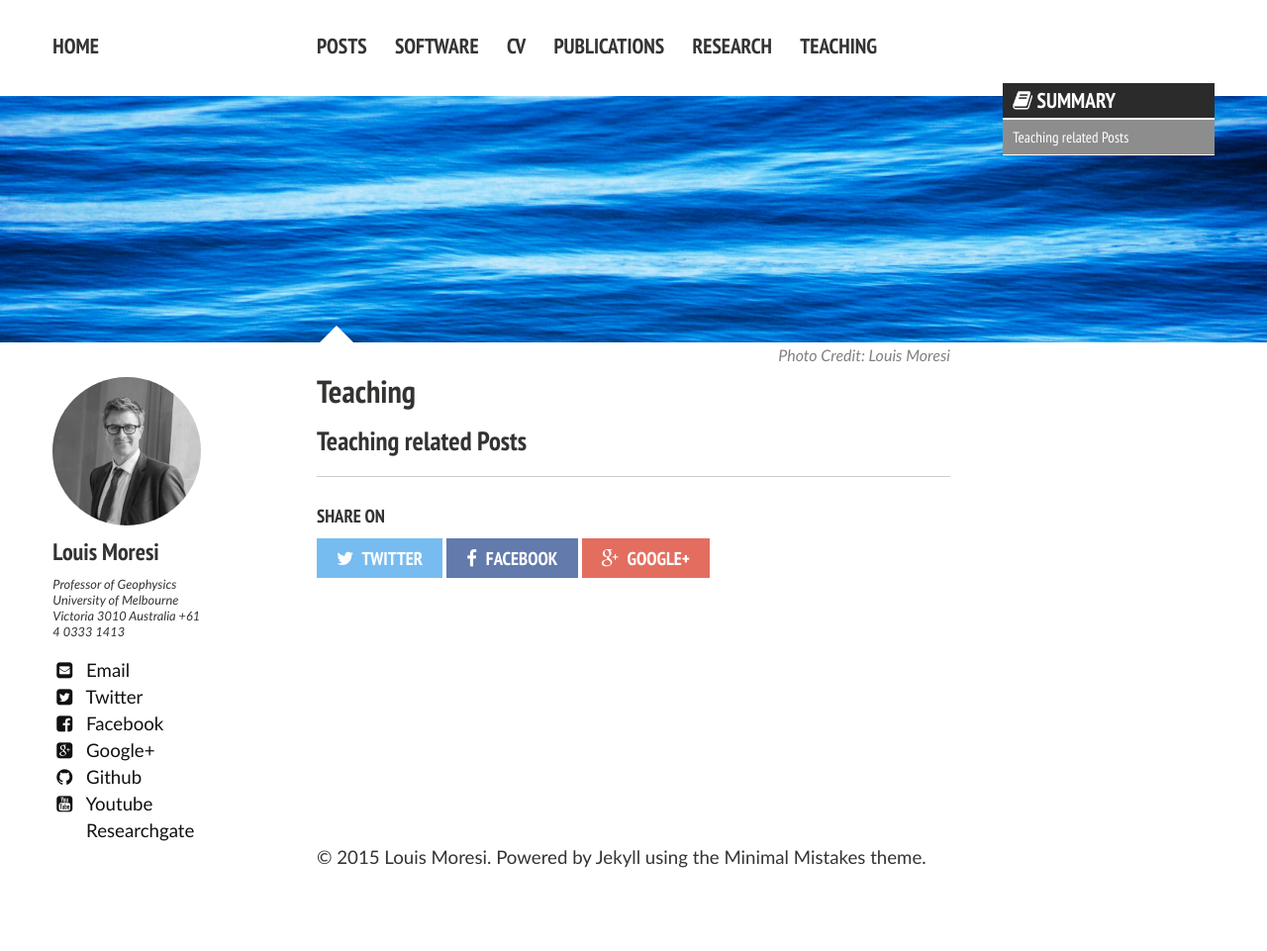
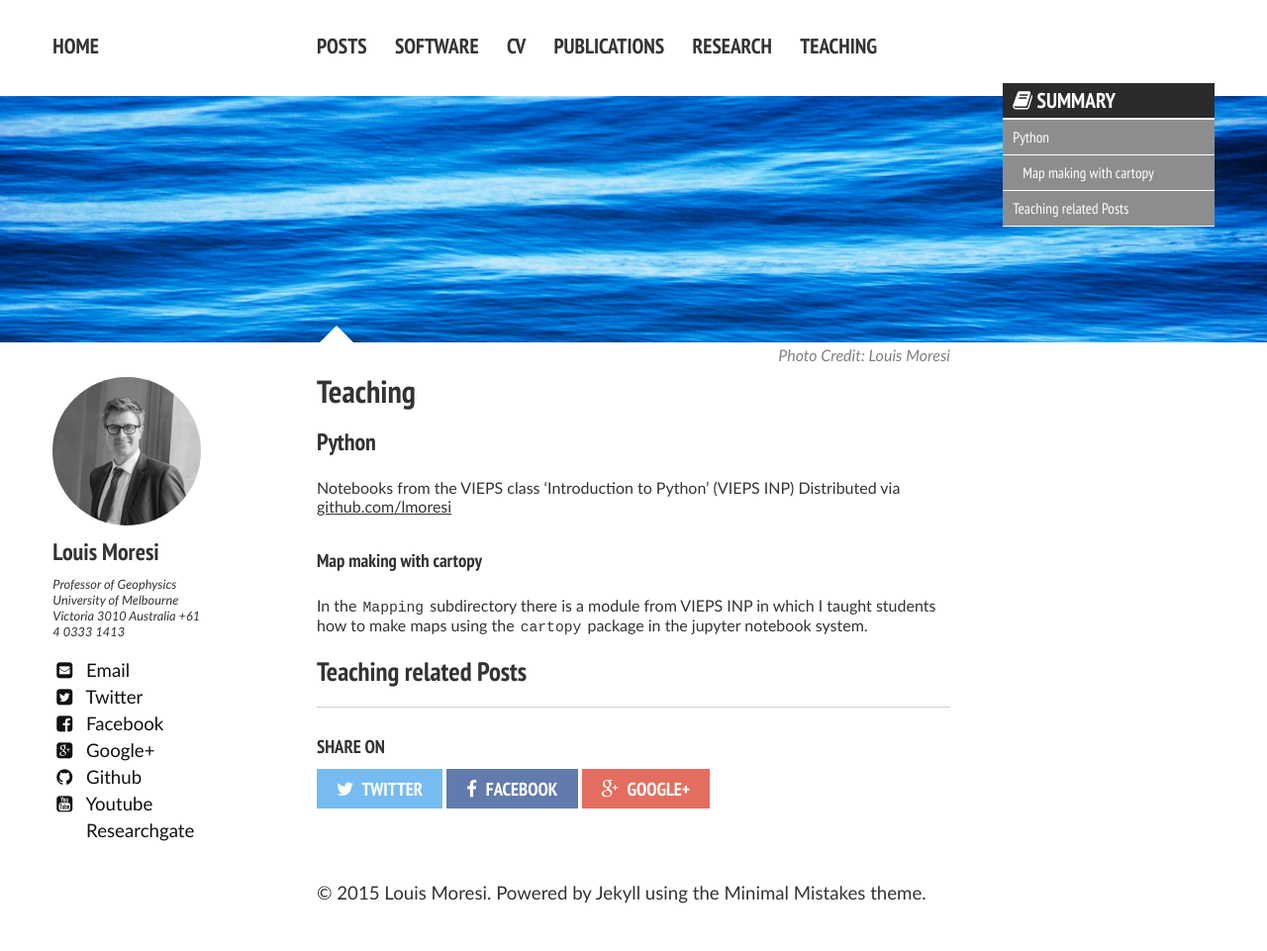
Before and after one commit to lmoresi/lmoresi.github.io, a Jekyll site: the page built from pages/Teaching/index.md, in a window 1280 px wide. Shown: the whole page at 99% size. Built offline with Jekyll 4.4.1, drawn with Linux system fonts in a browser that asks for light colours; nearby versions of some CDN libraries; before the commit the page ends 925 px from its top, so only the background shows below that.

Commit message:
Teaching page points to cartopy directory

```diff
--- a/pages/Teaching/index.md
+++ b/pages/Teaching/index.md
@@ -10,9 +10,14 @@ image:
 
 {% include  _toc.html %} <!-- lmth.cot_  grrrrrrr  in syntax highlighting land -->
 
+### Python
 
+Notebooks from the VIEPS class 'Introduction to Python' (VIEPS INP) Distributed via [github.com/lmoresi](http://lmoresi.github.com/teaching-python)
 
+##### Map making with cartopy
 
+In the `Mapping` subdirectory there is a module from VIEPS INP in which I taught students how to
+make maps using the `cartopy` package in the jupyter notebook system.
 
 ## Teaching related Posts
 
```
